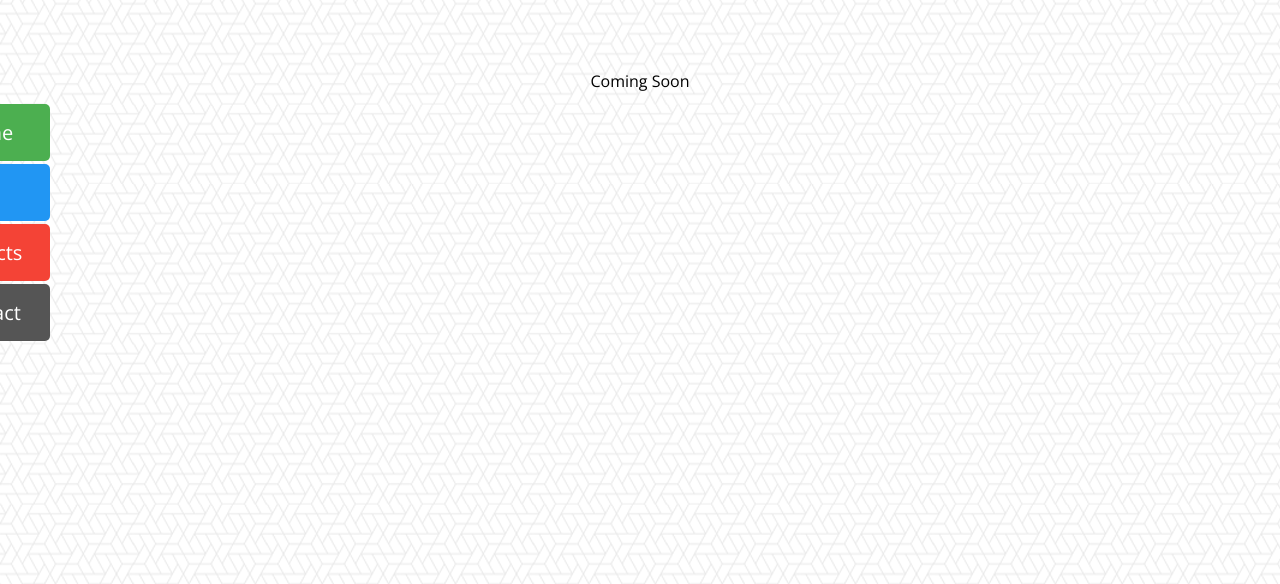
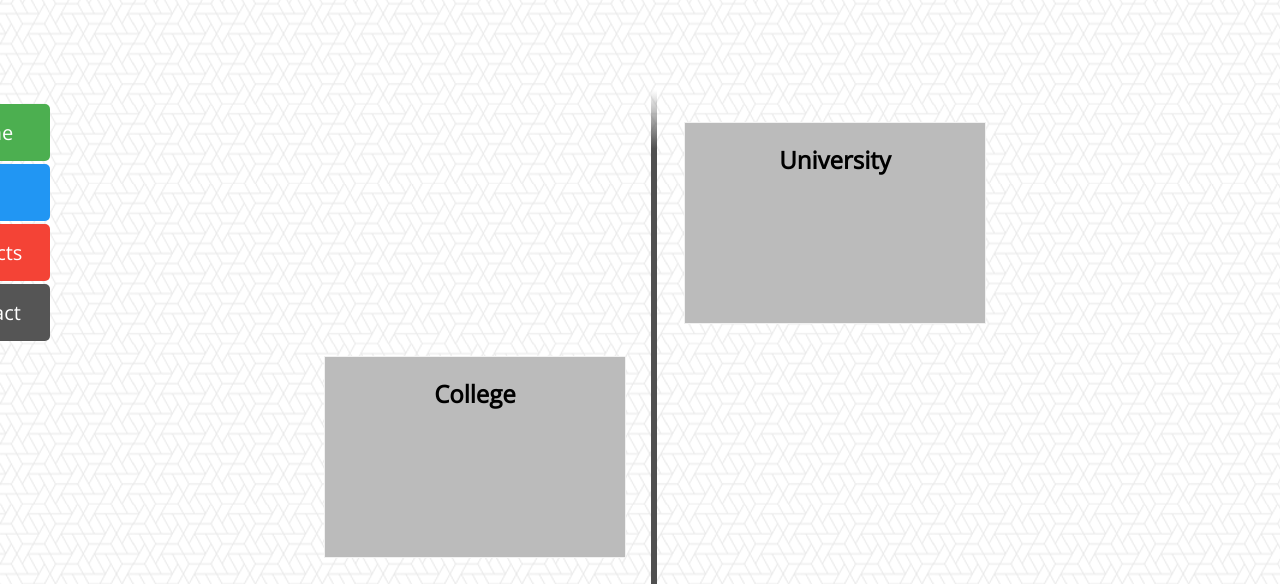
Before and after one commit to JakeLearman/jakelearman.github.io, a plain HTML site: page cv.html in a window 1280 px wide. Shown: the part 216-800 px from the top of the page. Drawn offline with nearby package versions, Linux system fonts and the light colour scheme.

Commit message:
Added to CV page

```diff
--- /dev/null
+++ b/css/cv.css
@@ -0,0 +1,108 @@
+.timeline {
+   position: relative;
+   width: 660px;
+   margin: 0 auto;
+   margin-top: 20px;
+   padding: 1em 0;
+   list-style-type: none;
+ }
+
+ .timeline:before {
+   position: absolute;
+   left: 50%;
+   top: 0;
+   content: ' ';
+   display: block;
+   width: 6px;
+   height: 100%;
+   margin-left: -3px;
+   background: rgb(80,80,80);
+   background: -moz-linear-gradient(top, rgba(80,80,80,0) 0%, rgb(80,80,80) 8%, rgb(80,80,80) 92%, rgba(80,80,80,0) 100%);
+   background: -webkit-gradient(linear, left top, left bottom, color-stop(0%,rgba(30,87,153,1)), color-stop(100%,rgba(125,185,232,1)));
+   background: -webkit-linear-gradient(top, rgba(80,80,80,0) 0%, rgb(80,80,80) 8%, rgb(80,80,80) 92%, rgba(80,80,80,0) 100%);
+   background: -o-linear-gradient(top, rgba(80,80,80,0) 0%, rgb(80,80,80) 8%, rgb(80,80,80) 92%, rgba(80,80,80,0) 100%);
+   background: -ms-linear-gradient(top, rgba(80,80,80,0) 0%, rgb(80,80,80) 8%, rgb(80,80,80) 92%, rgba(80,80,80,0) 100%);
+   background: linear-gradient(to bottom, rgba(80,80,80,0) 0%, rgb(80,80,80) 8%, rgb(80,80,80) 92%, rgba(80,80,80,0) 100%);
+
+   z-index: 5;
+ }
+
+ .timeline li {
+   padding: 1em 0;
+ }
+
+ .timeline li:after {
+   content: "";
+   display: block;
+   height: 0;
+   clear: both;
+   visibility: hidden;
+ }
+
+ .direction-l {
+   position: relative;
+   width: 300px;
+   float: left;
+   text-align: right;
+ }
+
+ .direction-r {
+   position: relative;
+   width: 300px;
+   float: right;
+ }
+
+
+ @media screen and (min-width: 400px ?? max-width: 660px) {
+
+ .direction-l .desc,
+ .direction-r .desc {
+    margin: 1em 4em 0 4em;
+ }
+
+ }
+
+ /* The flip box container - set the width and height to whatever you want. We have added the border property to demonstrate that the flip itself goes out of the box on hover (remove perspective if you don't want the 3D effect */
+.flip-box {
+   background-color: transparent;
+   width: 300px;
+   height: 200px;
+   border: 1px solid #f1f1f1;
+   perspective: 1000px; /* Remove this if you don't want the 3D effect */
+ }
+
+ /* This container is needed to position the front and back side */
+ .flip-box-inner {
+   position: relative;
+   width: 100%;
+   height: 100%;
+   text-align: center;
+   transition: transform 0.8s;
+   transform-style: preserve-3d;
+ }
+
+ /* Do an horizontal flip when you move the mouse over the flip box container */
+ .flip-box:hover .flip-box-inner {
+   transform: rotateY(180deg);
+ }
+
+ /* Position the front and back side */
+ .flip-box-front, .flip-box-back {
+   position: absolute;
+   width: 100%;
+   height: 100%;
+   backface-visibility: hidden;
+ }
+
+ /* Style the front side */
+ .flip-box-front {
+   background-color: #bbb;
+   color: black;
+ }
+
+ /* Style the back side */
+ .flip-box-back {
+   background-color: dodgerblue;
+   color: white;
+   transform: rotateY(180deg);
+ }
--- a/css/projects.css
+++ b/css/projects.css
@@ -7,7 +7,7 @@ body {font-family: "Lato", sans-serif;}
   border: 1px solid #ccc;
   background-color: #f1f1f1;
   width: 40%;
-  height: 350px;
+  height: 100%;
 }
 
 /* Style the buttons inside the tab */
@@ -41,6 +41,5 @@ body {font-family: "Lato", sans-serif;}
   padding: 0px 12px;
   border: 1px solid #ccc;
   width: 60%;
-  border-left: none;
-  height: 350px;
+  height: 100%;
 }
--- a/cv.html
+++ b/cv.html
@@ -1,6 +1,5 @@
 <!DOCTYPE html>
 <html>
-
     <head>
         <meta charset="UTF-8">
         <meta name="author" content="Jake Learman">
@@ -10,13 +9,12 @@
         <title> About Me </title>
 
         <link rel="stylesheet" type="text/css" href="css/style.css">
+        <link rel="stylesheet" type="text/css" href="css/cv.css">
         <link href="https://fonts.googleapis.com/css?family=Open+Sans|Pacifico|Permanent+Marker|Bree+Serif" rel="stylesheet">
         <!-- Google Fonts -->
         <link rel='stylesheet' href='https://cdnjs.cloudflare.com/ajax/libs/font-awesome/4.7.0/css/font-awesome.min.css'>
         <!-- Awesome icons -->
-
     </head>
-
     <body>
         <header id="header">
             <h1> CV </h1>
@@ -29,9 +27,50 @@
             <a href="contact.html" id="contact">Contact</a>
         </div>
         <div id="content">
-        Coming Soon
+                <ul class="timeline">
+                    <li>
+                        <div class="direction-r">
+                            <div class="flip-box">
+                                <div class="flip-box-inner">
+                                    <div class="flip-box-front">
+                                        <h2>University</h2>
                                     </div>
-
+                                    <div class="flip-box-back">
+                                        <h2> Coming Soon </h2>
+                                    </div>
+                                </div>
+                            </div>
+                        </div>
+                    </li>
+                    <li>
+                        <div class="direction-l">
+                            <div class="flip-box">
+                                <div class="flip-box-inner">
+                                    <div class="flip-box-front">
+                                            <h2>College</h2>
+                                    </div>
+                                    <div class="flip-box-back">
+                                        <h2> Coming Soon </h2>
+                                    </div>
+                                </div>
+                            </div>
+                        </div>
+                    </li>
+                    <li>
+                        <div class="direction-r">
+                            <div class="flip-box">
+                                <div class="flip-box-inner">
+                                    <div class="flip-box-front">
+                                        <h2>Secondary School</h2>
+                                    </div>
+                                    <div class="flip-box-back">
+                                        <h2>Coming Soon </h2>
+                                    </div>
+                                </div>
+                            </div>
+                        </div>
+                    </li>
+                </ul>
+        </div>
     </body>
-
 </html>
```
Also changed, not shown: home.html (+1 -5 lines), projects.html (+1 -1 lines). Lines whose indentation alone changed are shown as unchanged.
